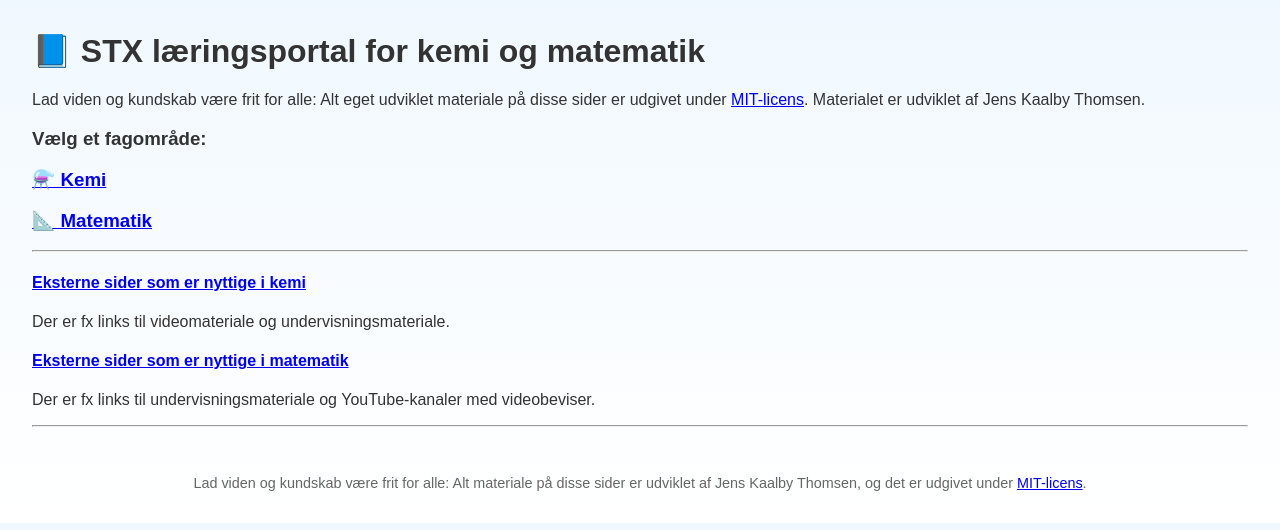
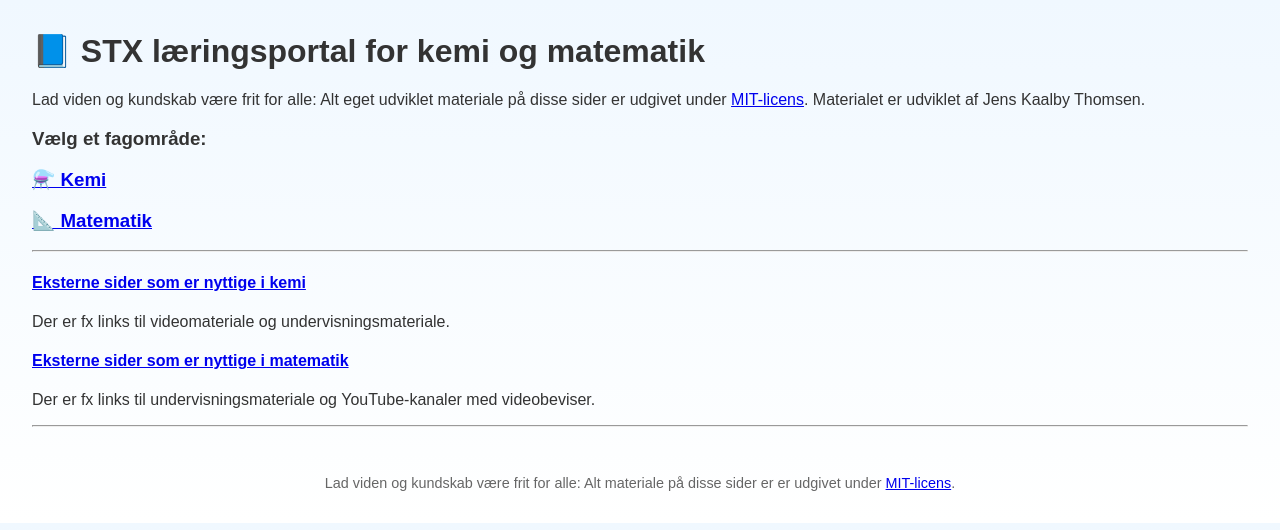
Before and after one commit to jenskaalby/matkem, a Jekyll site: the page built from index.md, in a window 1280 px wide. Shown: the top 530 px of the page. Built offline with Jekyll 4.4.1, drawn with Linux system fonts in a browser that asks for light colours.

```diff
--- a/_layouts/default.html
+++ b/_layouts/default.html
@@ -14,7 +14,7 @@
 
   <footer>
     <p>
-      Lad viden og kundskab være frit for alle: Alt materiale på disse sider er udviklet af Jens Kaalby Thomsen, og det er udgivet under
+      Lad viden og kundskab være frit for alle: Alt materiale på disse sider er er udgivet under
       <a href="https://opensource.org/licenses/MIT" target="_blank">MIT-licens</a>.
     </p>
   </footer>
```
